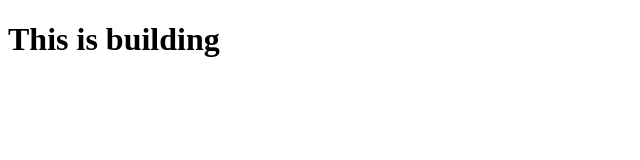
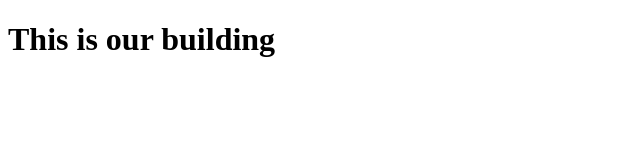
Before and after one commit to orufai/june_convo, a plain HTML site: page index.html in a window 1280 px wide. Shown: the whole page, without its empty margins (0-640 px from the left). Drawn offline with Linux system fonts and the light colour scheme.

Commit message:
first commit

```diff
--- a/index.html
+++ b/index.html
@@ -6,6 +6,6 @@
     <title>june convo</title>
 </head>
 <body>
-   <h1>This is building</h1>
+   <h1>This is our building</h1>
 </body>
 </html>
```
